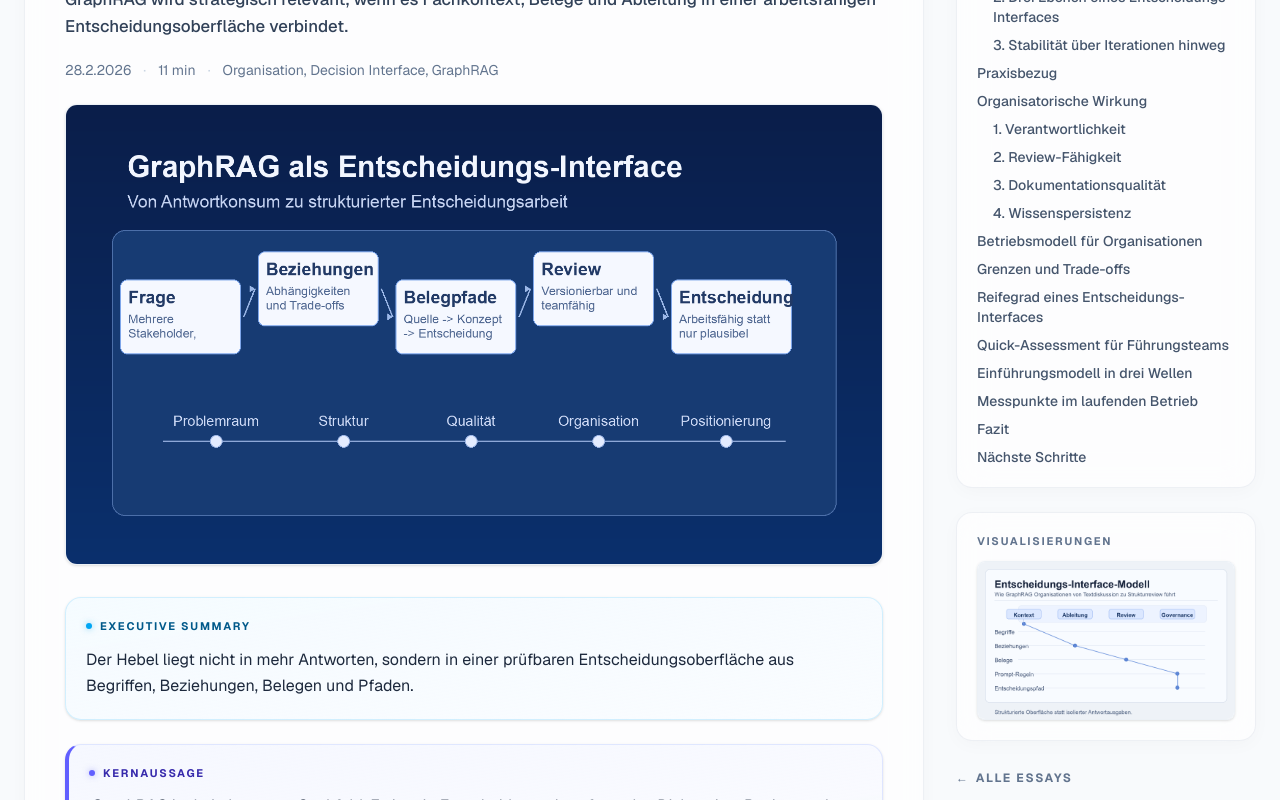
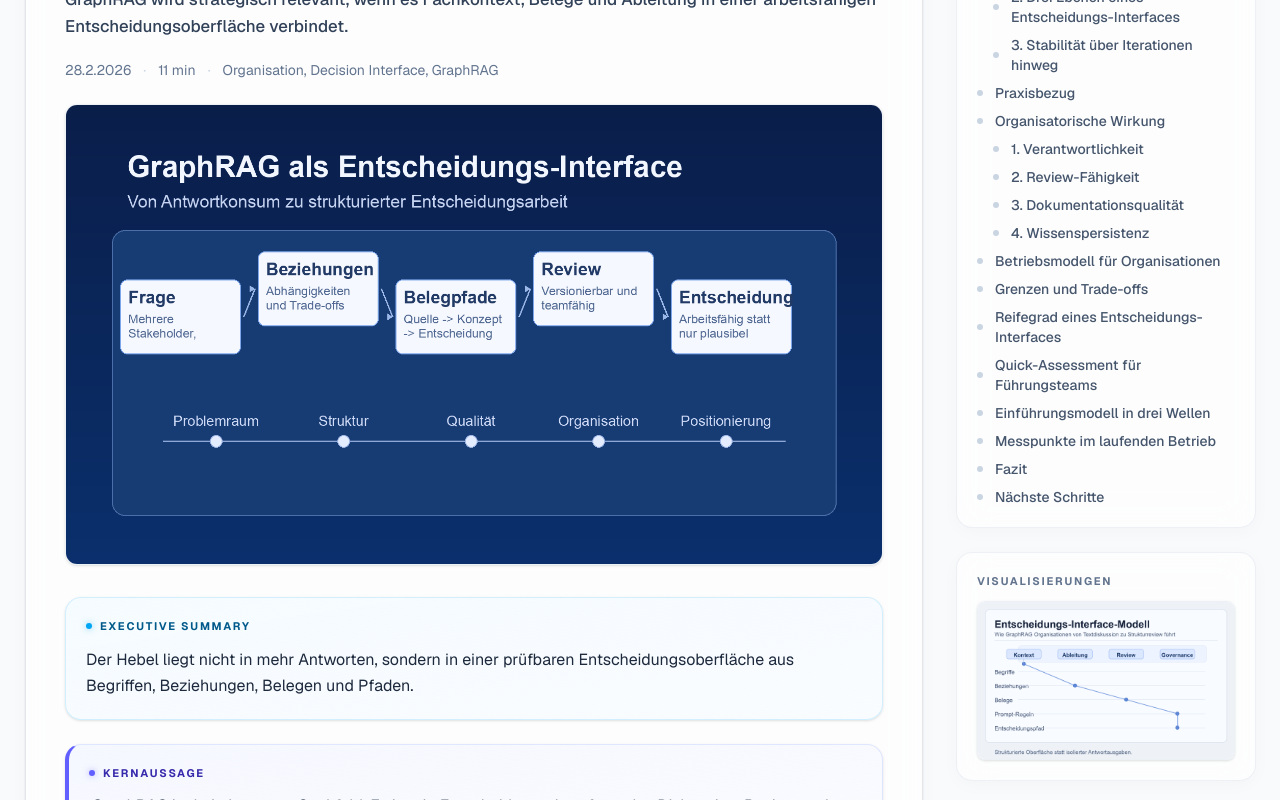
Before and after one commit to mimeonline/system-graph-rag-lab, a Next.js app in the folder apps/web/: page /blog/graphrag-als-entscheidungs-interface-fuer-organisationen in a window 1280 px wide. Shown: the part 320-1120 px from the top of the page. Built offline with nearby package versions, Linux system fonts and the light colour scheme; no server answers.

Commit message:
feat: enhance blog article and index pages with updated styling, hover effects, image overlays, and improved navigation elements.

```diff
--- a/apps/web/src/features/blog/templates/BlogArticleTemplate.tsx
+++ b/apps/web/src/features/blog/templates/BlogArticleTemplate.tsx
@@ -57,7 +57,7 @@ export function BlogArticleTemplate({ frontmatter, content, toc }: BlogArticleTe
               <p className="text-xs font-bold uppercase tracking-[0.2em] text-sky-600">
                 Systemische Praxis
               </p>
-              <h1 className="mt-4 text-[2.2rem] font-bold tracking-tight text-slate-950 leading-[1.15] sm:text-[2.6rem]">
+              <h1 className="mt-4 text-[2.2rem] font-bold tracking-tight text-gradient-primary leading-[1.15] sm:text-[2.6rem]">
                 {frontmatter.title}
               </h1>
               <p className="mt-4 max-w-[72ch] text-[1.05rem] leading-relaxed text-slate-700 font-medium">
@@ -80,9 +80,10 @@ export function BlogArticleTemplate({ frontmatter, content, toc }: BlogArticleTe
                   alt={frontmatter.title}
                   width={1600}
                   height={900}
-                  className="block h-auto w-full"
+                  className="block h-auto w-full object-cover"
                   priority
                 />
+                <div className="absolute inset-0 rounded-xl rounded-b-none ring-1 ring-inset ring-slate-900/10" aria-hidden />
               </figure>
             ) : null}
 
@@ -144,7 +145,7 @@ export function BlogArticleTemplate({ frontmatter, content, toc }: BlogArticleTe
                 </div>
                 <a
                   href={`/blog/${nextEssay.slug}`}
-                  className="group mt-6 flex items-center justify-between gap-4 glass-panel rounded-2xl p-5 transition-all hover:-translate-y-0.5 hover:shadow-lg hover:shadow-sky-900/5 hover:border-sky-200"
+                  className="group mt-6 flex items-center justify-between gap-4 glass-panel rounded-2xl p-5 transition-all duration-300 hover:-translate-y-0.5 hover:shadow-[0_8px_30px_rgb(14,165,233,0.12)] hover:border-sky-300/50"
                 >
                   <div className="space-y-1">
                     <p className="text-[11px] font-bold uppercase tracking-[0.16em] text-slate-500">Weiter im Argumentationsfluss</p>
@@ -172,9 +173,10 @@ export function BlogArticleTemplate({ frontmatter, content, toc }: BlogArticleTe
                   <div key={item.id} className={item.level === 3 ? "pl-4" : ""}>
                     <a
                       href={`#${item.id}`}
-                      className="block text-sm font-medium text-slate-600 transition-colors hover:text-sky-700"
+                      className="group flex items-center gap-3 text-sm font-medium text-slate-600 transition-colors hover:text-sky-700"
                     >
-                      {item.text}
+                      <span className="block h-1.5 w-1.5 rounded-full bg-slate-300 transition-colors group-hover:bg-sky-500" aria-hidden />
+                      <span className="flex-1">{item.text}</span>
                     </a>
                   </div>
                 ))}
@@ -204,13 +206,13 @@ export function BlogArticleTemplate({ frontmatter, content, toc }: BlogArticleTe
               </motion.section>
             ) : null}
 
-            {/* Back Link */}
+            {/* Floating Back Link */}
             <a
               href="/blog"
-              className="inline-flex items-center gap-1.5 text-xs font-bold uppercase tracking-[0.14em] text-slate-500 transition-colors hover:text-sky-700"
+              className="inline-flex glass-panel items-center gap-2 rounded-full px-5 py-2.5 text-xs font-bold uppercase tracking-[0.14em] text-slate-600 transition-all hover:text-sky-700 hover:-translate-y-0.5 hover:shadow-md"
             >
-              <span aria-hidden>←</span>
-              Alle Essays
+              <span className="text-lg leading-none transition-transform group-hover:-translate-x-1" aria-hidden>←</span>
+              Zurück zur Übersicht
             </a>
           </aside>
         </div>
--- a/apps/web/src/features/blog/templates/BlogIndexTemplate.tsx
+++ b/apps/web/src/features/blog/templates/BlogIndexTemplate.tsx
@@ -158,7 +158,7 @@ export function BlogIndexTemplate({ posts }: BlogIndexTemplateProps): React.JSX.
                     initial={{ opacity: 0, y: 16 }}
                     animate={{ opacity: 1, y: 0 }}
                     transition={{ duration: 0.45, delay: 0.08 * index, ease: "easeOut" }}
-                    className="glass-panel group flex flex-col rounded-2xl p-5 transition-all hover:-translate-y-1 hover:shadow-xl hover:shadow-sky-900/5 hover:border-sky-200 lg:flex-1 lg:min-w-0"
+                    className="glass-panel group flex flex-col rounded-2xl p-5 transition-all duration-300 hover:-translate-y-1 hover:shadow-[0_8px_30px_rgb(14,165,233,0.12)] hover:border-sky-300/50 lg:flex-1 lg:min-w-0"
                   >
                     <div className="mb-3 inline-flex h-8 w-8 items-center justify-center rounded-lg bg-sky-100/60 text-[11px] font-black text-sky-700 group-hover:bg-sky-200/60 transition-colors">
                       {flowStep.step}
@@ -170,7 +170,7 @@ export function BlogIndexTemplate({ posts }: BlogIndexTemplateProps): React.JSX.
                       className="mt-auto pt-5 inline-flex items-center gap-1.5 text-xs font-bold uppercase tracking-[0.14em] text-sky-700 hover:text-sky-900 transition-colors"
                     >
                       Essay lesen
-                      <span className="transition-transform group-hover:translate-x-0.5" aria-hidden>→</span>
+                      <span className="transition-transform duration-300 group-hover:translate-x-1" aria-hidden>→</span>
                     </a>
                   </motion.article>
                 </Fragment>
```
